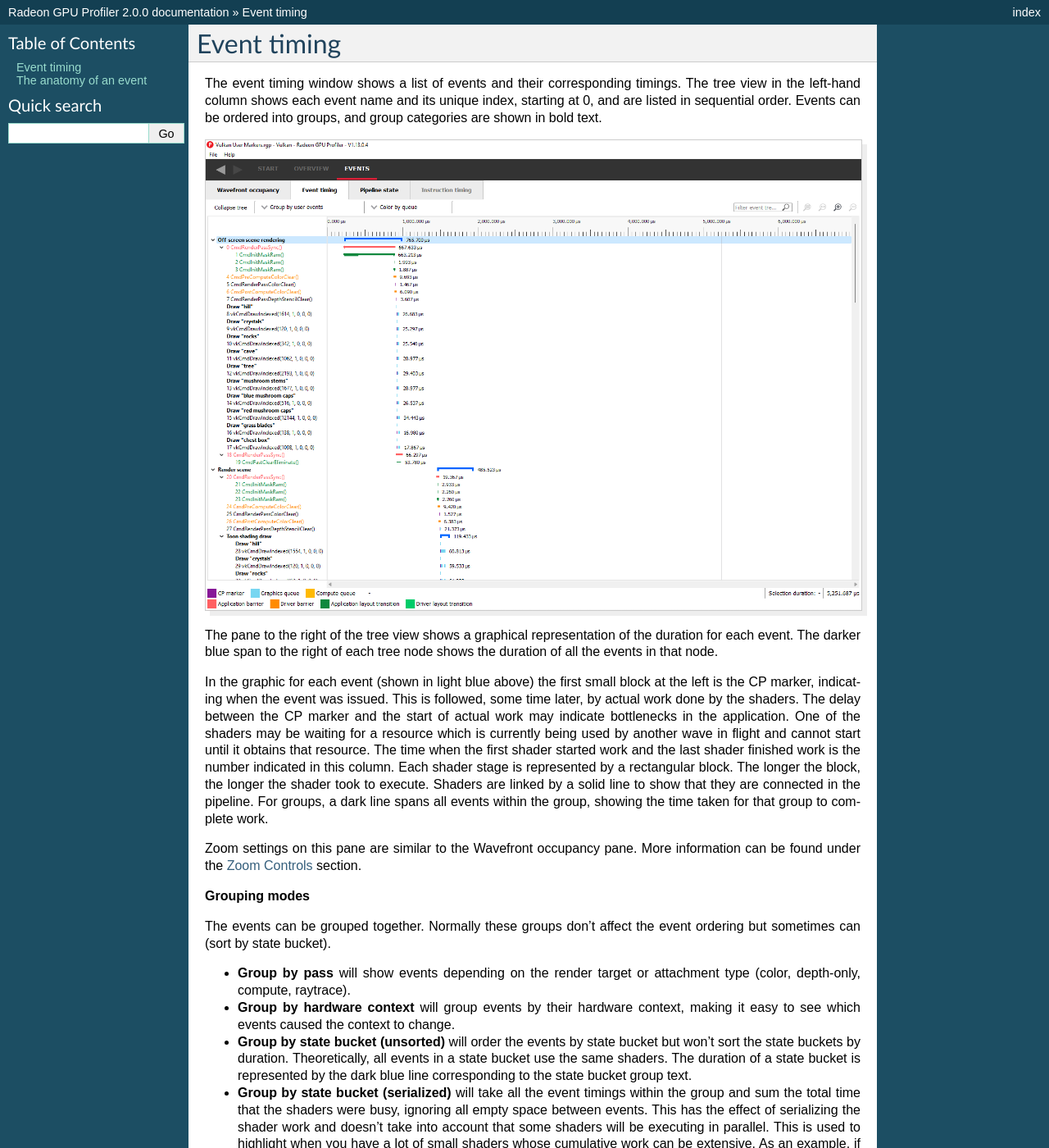
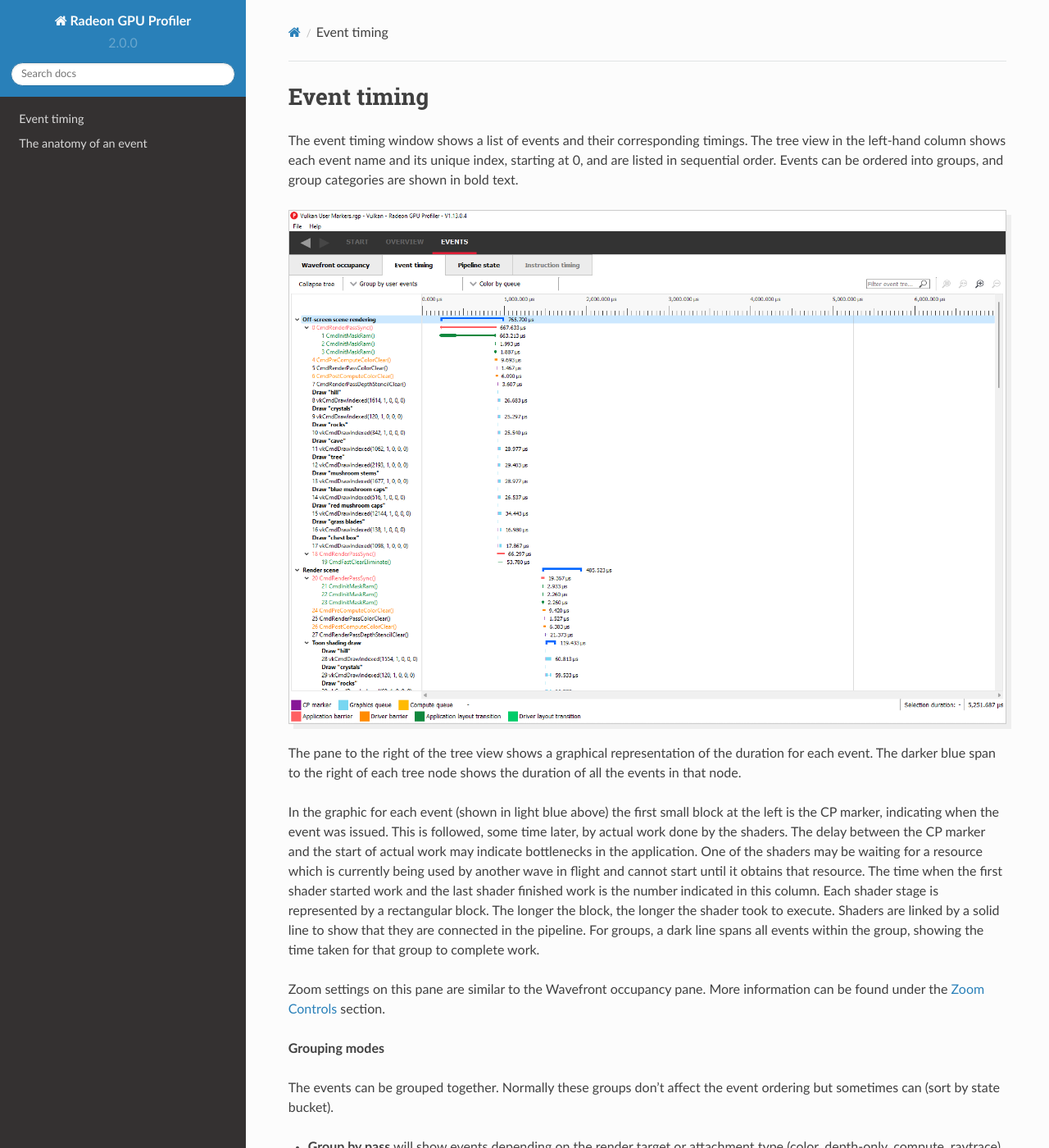
Before and after one commit to GPUOpen-Tools/radeon_gpu_profiler, a Sphinx documentation site: the page built from docs/source/event_timing.rst, in a window 1280 px wide and 1400 px high. Shown: the whole window at 82% size. Built offline with Sphinx 7.4.7 and the Read the Docs theme 2.0.0, drawn with Linux system fonts in a browser that asks for light colours; some of the changed text lies outside the part shown.

Commit message:
Documentation updates: Restore readthedocs theme

```diff
--- /dev/null
+++ b/docs/requirements.txt
@@ -0,0 +1,4 @@
+# Defining requirements for docs
+sphinx==5.3.0
+sphinx_rtd_theme==1.1.1
+readthedocs-sphinx-search==0.1.1
--- a/docs/source/conf.py
+++ b/docs/source/conf.py
@@ -85,9 +85,9 @@
 # The theme to use for HTML and HTML Help pages.  See the documentation for
 # a list of builtin themes.
 #
-#html_theme = 'sphinx_rtd_theme'
+html_theme = 'sphinx_rtd_theme'
 #html_theme = 'alabaster'
-html_theme = 'classic'
+#html_theme = 'classic'
 #html_theme = 'sphinxdoc'
 #html_theme = 'scrolls'
 #html_theme = 'agogo'
```
Also changed, not shown: .readthedocs.yaml.
